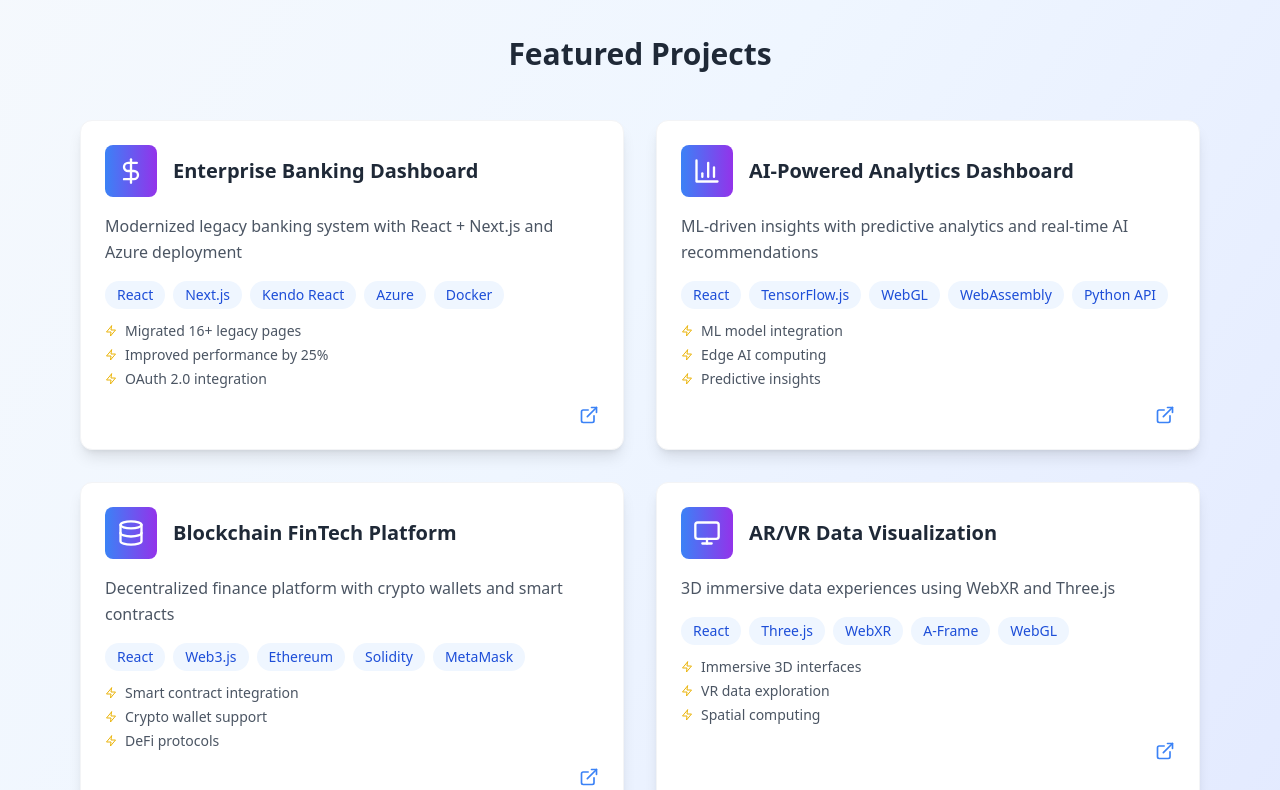
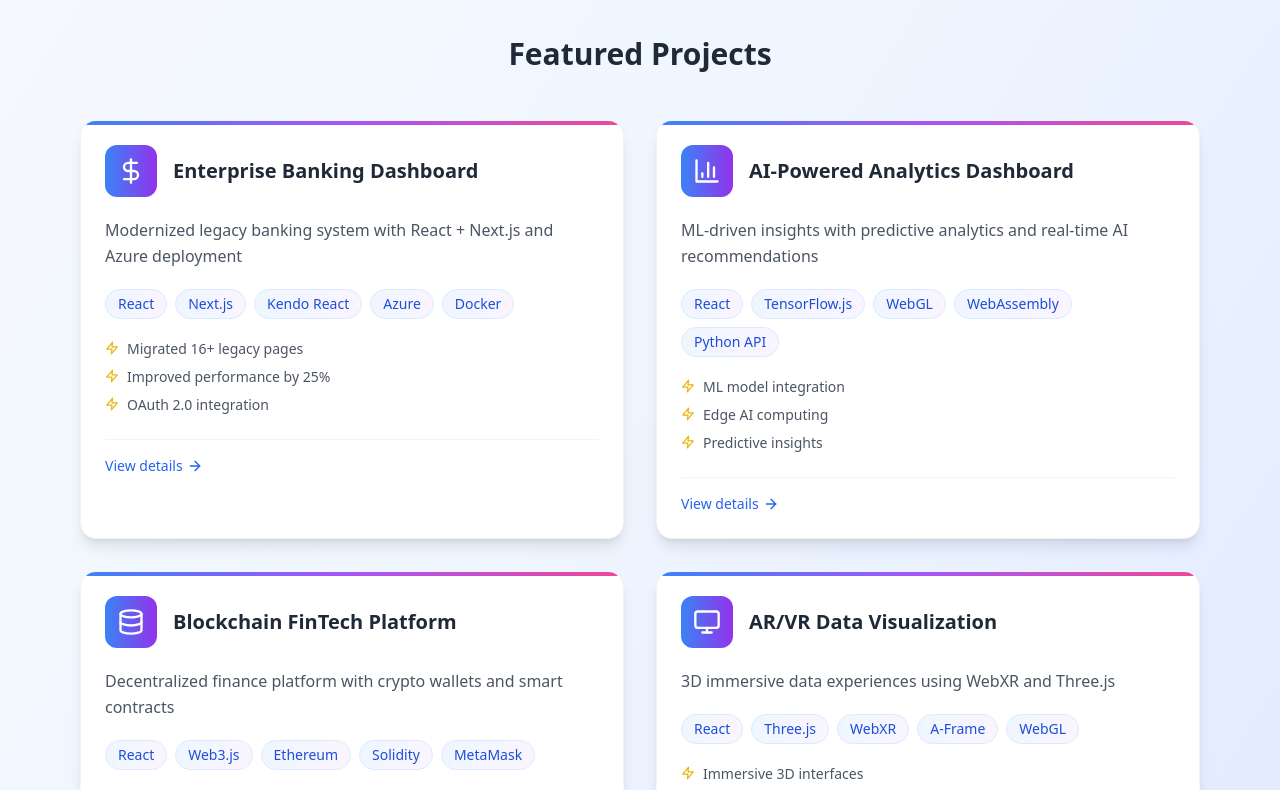
Before and after one commit to abiddasurkar/abiddasurkar, a React (Create React App) app: page / in a window 1280 px wide. Shown: the part 760-1550 px from the top of the page. Built offline with nearby package versions, Linux system fonts and the light colour scheme.

Commit message:
project card added styles

```diff
--- a/src/components/common/ProjectCard.jsx
+++ b/src/components/common/ProjectCard.jsx
@@ -1,43 +1,97 @@
-import React from 'react';
-import { ExternalLink, Zap } from 'lucide-react';
+import React, { useState } from 'react';
+import { ExternalLink, Zap, Github, ArrowRight } from 'lucide-react';
 
 const ProjectCard = ({ project, onClick }) => {
+  const [isHovered, setIsHovered] = useState(false);
   const Icon = project.icon;
 
   return (
     <div
-      className="bg-white rounded-xl shadow-lg p-6 hover:shadow-2xl transition-all duration-500 cursor-pointer transform hover:-translate-y-2 border border-gray-100"
+      className="group bg-white rounded-2xl shadow-lg p-6 hover:shadow-2xl transition-all duration-500 cursor-pointer border border-gray-100 overflow-hidden relative"
       onClick={onClick}
+      onMouseEnter={() => setIsHovered(true)}
+      onMouseLeave={() => setIsHovered(false)}
+      style={{
+        transform: isHovered ? 'translateY(-8px) scale(1.02)' : 'translateY(0) scale(1)'
+      }}
     >
-      <div className="flex items-center mb-4">
-        <div className="p-3 bg-gradient-to-r from-blue-500 to-purple-600 rounded-lg mr-4">
+      {/* Gradient accent bar */}
+      <div className="absolute top-0 left-0 w-full h-1 bg-gradient-to-r from-blue-500 via-purple-500 to-pink-500"></div>
+
+      {/* Header with icon and title */}
+      <div className="flex items-center mb-5">
+        <div className={`p-3 bg-gradient-to-r from-blue-500 to-purple-600 rounded-xl mr-4 transition-transform duration-300 ${isHovered ? 'rotate-12 scale-110' : ''}`}>
           <Icon className="text-white" size={28} />
         </div>
-        <h3 className="text-xl font-semibold text-gray-800">{project.title}</h3>
+        <h3 className="text-xl font-bold text-gray-800 group-hover:text-transparent group-hover:bg-clip-text group-hover:bg-gradient-to-r group-hover:from-blue-600 group-hover:to-purple-600 transition-all duration-500">
+          {project.title}
+        </h3>
       </div>
-      <p className="text-gray-600 mb-4 leading-relaxed">{project.description}</p>
 
-      <div className="space-y-3">
+      {/* Description */}
+      <p className="text-gray-600 mb-5 leading-relaxed transition-all duration-300 group-hover:text-gray-800">
+        {project.description}
+      </p>
+
+      {/* Tech stack badges */}
+      <div className="mb-5">
         <div className="flex flex-wrap gap-2">
           {project.tech.split(', ').map((tech, idx) => (
-            <span key={idx} className="px-3 py-1 bg-blue-50 text-blue-700 rounded-full text-sm font-medium">
+            <span
+              key={idx}
+              className="px-3 py-1 bg-gradient-to-r from-blue-50 to-purple-50 text-blue-700 rounded-full text-sm font-medium border border-blue-100 transition-all duration-300 group-hover:border-blue-200 group-hover:from-blue-100 group-hover:to-purple-100 group-hover:shadow-sm"
+            >
               {tech}
             </span>
           ))}
         </div>
-
-        <div className="space-y-1">
-          {project.highlights.map((highlight, idx) => (
-            <div key={idx} className="flex items-center text-sm text-gray-600">
-              <Zap size={12} className="text-yellow-500 mr-2" />
-              {highlight}
-            </div>
-          ))}
-        </div>
       </div>
 
-      <div className="flex justify-end mt-4">
-        <ExternalLink size={20} className="text-blue-500" />
+      {/* Project highlights */}
+      <div className="space-y-2 mb-6">
+        {project.highlights.map((highlight, idx) => (
+          <div key={idx} className="flex items-start text-sm text-gray-600 group-hover:text-gray-700 transition-colors duration-300">
+            <Zap size={14} className="text-yellow-500 mr-2 mt-0.5 flex-shrink-0" />
+            <span>{highlight}</span>
+          </div>
+        ))}
+      </div>
+
+      {/* Action area */}
+      <div className="flex justify-between items-center pt-4 border-t border-gray-100 group-hover:border-gray-200 transition-colors duration-300">
+        <div className="flex items-center text-blue-600 group-hover:text-blue-700 font-medium text-sm transition-colors duration-300">
+          View details
+          <ArrowRight size={16} className="ml-1 group-hover:translate-x-1 transition-transform duration-300" />
+        </div>
+
+        {/* External links */}
+        <div className="flex space-x-2">
+          {project.githubUrl && (
+            <a
+              href={project.githubUrl}
+              onClick={(e) => e.stopPropagation()}
+              target="_blank"
+              rel="noopener noreferrer"
+              className="p-2 bg-gray-100 rounded-lg hover:bg-gray-200 transition-colors duration-300 group/github"
+              aria-label="View code on GitHub"
+            >
+              <Github size={18} className="text-gray-700 group-hover/github:text-gray-900 transition-colors duration-300" />
+            </a>
+          )}
+
+          {project.liveUrl && (
+            <a
+              href={project.liveUrl}
+              onClick={(e) => e.stopPropagation()}
+              target="_blank"
+              rel="noopener noreferrer"
+              className="p-2 bg-gradient-to-r from-blue-500 to-purple-500 rounded-lg hover:from-blue-600 hover:to-purple-600 transition-all duration-300 group/live shadow-sm hover:shadow-md"
+              aria-label="View live project"
+            >
+              <ExternalLink size={18} className="text-white" />
+            </a>
+          )}
+        </div>
       </div>
     </div>
   );
```
